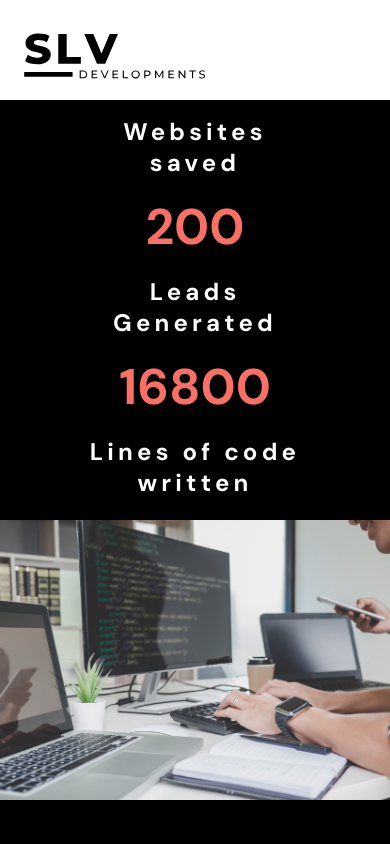
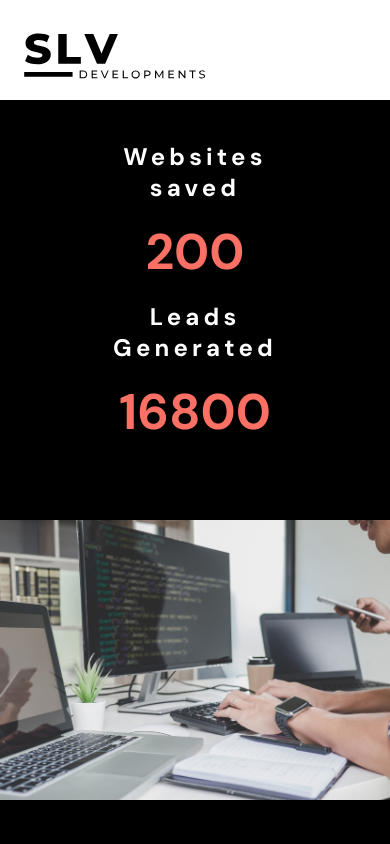
Before and after one commit to shaunvan119/slv-landing-page, a React (Create React App) app: page / in a window 390 px wide. Shown: the top 844 px of the page. Built offline with nearby package versions, Linux system fonts and the light colour scheme.

Commit message:
fixed mq layout

```diff
--- a/src/components/CountLines.js
+++ b/src/components/CountLines.js
@@ -18,7 +18,7 @@ const CountLines = () => {
     );
 
     return (
-        <div className='count-box'>
+        <div className='count-box lines-box'>
                 <h1 className="main-h1-count">Lines of code<br/>written<br/></h1>
                 <span className='count-component'>{currentCount}</span>
                 </div>
--- a/src/components/CountWeb.js
+++ b/src/components/CountWeb.js
@@ -18,7 +18,7 @@ const CountWeb = () => {
     );
 
     return (
-        <div className='count-box'>
+        <div className='count-box web-box'>
                 <h1 className="main-h1-count">Websites<br/>saved<br/></h1>
                 <span className='count-component'>{currentCount}</span>
                 </div>
--- a/src/index.css
+++ b/src/index.css
@@ -76,6 +76,21 @@ img {
 
 /*mobile MQ*/
 @media  (max-width: 550px) {
+
+.lines-box {
+  display: none;
+}
+
+.web-box {
+  margin-top: -50px;
+
+}
+
+.bottom-h1 {
+  margin-top: 80px;
+
+}
+
   .top-count-box {
     height: 500px;
   }
```
